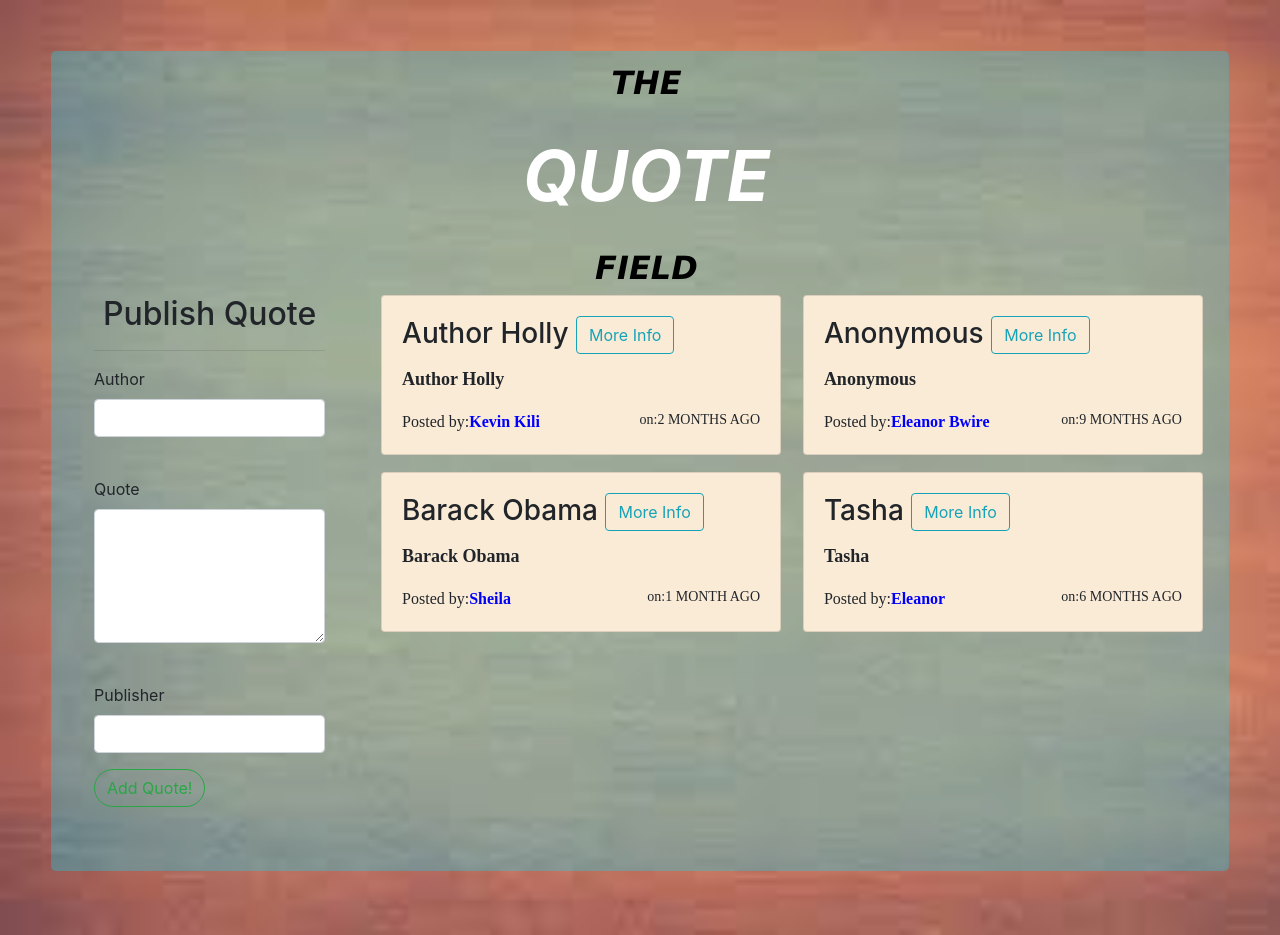
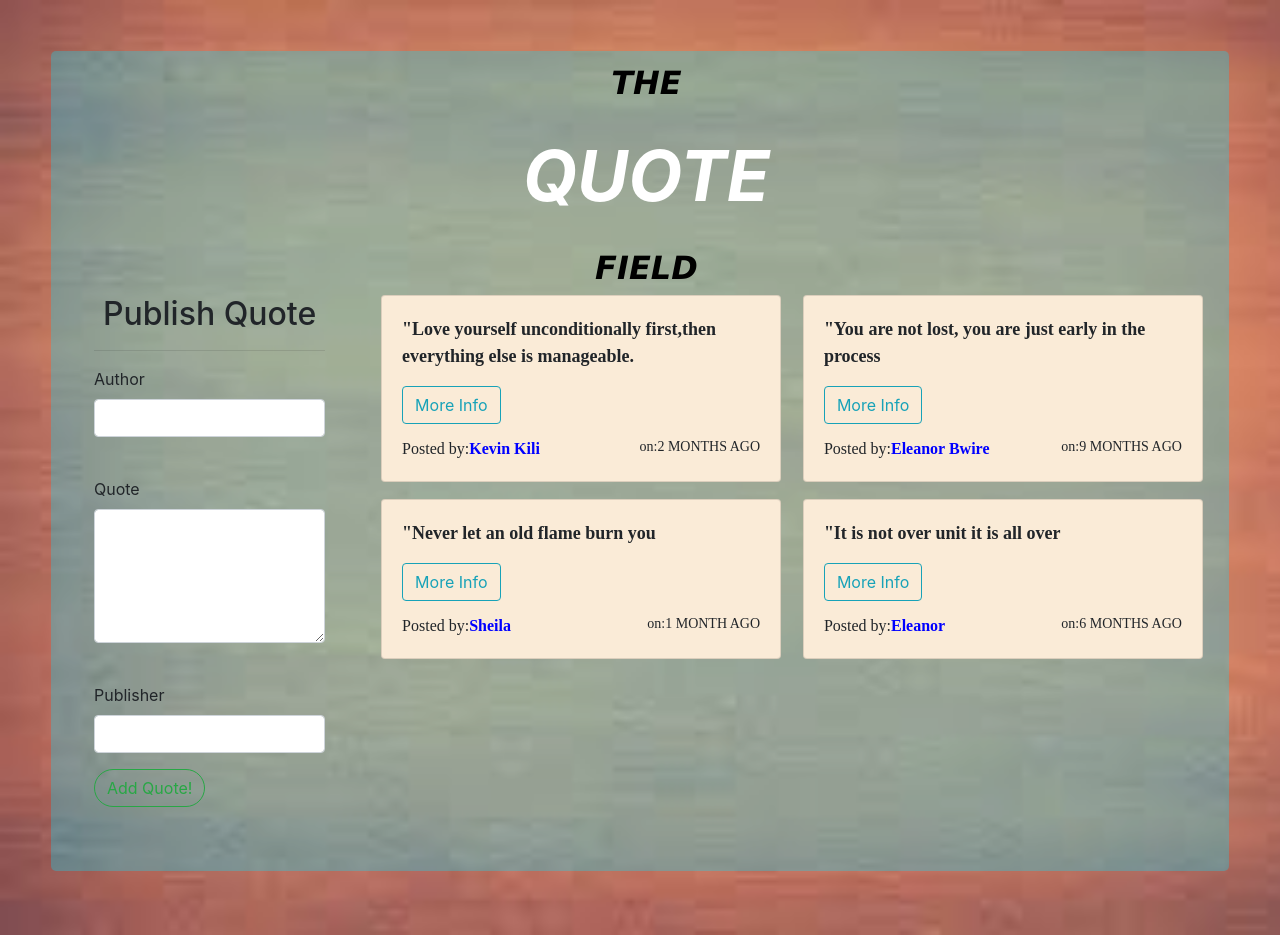
Before and after one commit to kilitasha435/quotes, an Angular app: page / in a window 1280 px wide. Built offline with nearby package versions, Linux system fonts and the light colour scheme.

Commit message:
changed quotes

```diff
--- a/src/app/like/like.component.html
+++ b/src/app/like/like.component.html
@@ -1,8 +1,4 @@
 <div class="text-centre">
-  <button (click)='likeButtonClick()' class="btn btn-outline-success btn-sm  mr-3" > <img src="https://previews.123rf.com/images/captainvector/captainvector1602/captainvector160218152/52863657-smiley-face-showing-thumbs-up.jpg" alt="" srcset="" width="30%"></button>
+  <button style="font-size:24px">Button <i class="fa fa-thumbs-up"></i></button>
   <button (click)='dislikeButtonClick'class="btn btn-outline-danger btn-sm mr-3" ></button>
 </div>
-
-
-<!-- <button class="btn btn-sm btn-success" (click)='upvote()'>{{quoty.likes}} <i class="fa fa-thumbs-up" id="like"></i></button>
-  <button class="btn btn-sm hate" id="hate" (click)='downvote()'>{{quoty.dislikes}} <i class="fa fa-thumbs-down" id="dislike"></i></button>  -->
--- a/src/app/quote-detail/quote-detail.component.css
+++ b/src/app/quote-detail/quote-detail.component.css
@@ -0,0 +1,5 @@
+/* button{ */
+    /* padding-left: 250px; */
+    /* width: 20rem; */
+    /* padding-right: 50px; */
+/* } */
--- a/src/app/quote-detail/quote-detail.component.html
+++ b/src/app/quote-detail/quote-detail.component.html
@@ -1,4 +1,4 @@
-<br>
 <p>{{quote.description}}</p>
 <p>This quote will be republished in {{quote.publishDate|dateCount}}</p>
-<button (click)='quoteBoring(true)' class="btn btn-outline-danger"  class="fa fa-trash"><i id="delete"></i></button>
+<br>
+<button (click)='quoteBoring(true)' class="btn btn-outline-danger" style="width: 5;" >Delete Quote</button>
--- a/src/app/quote/quote.component.css
+++ b/src/app/quote/quote.component.css
@@ -1,19 +1,11 @@
 @import "~bootstrap/dist/css/bootstrap.css";
 
-@font-face{
+/* @font-face{
     font-family: fantasy;
     font-size: initial;
     font-weight: normal;
     src: local(fantasy);
-}
-/* #clare{
-    background-color: linear-gradient(to bottom, rgba(5, 10, 44, 0.52), rgba(13, 9, 48, 0.73)),
-
 } */
-/* #clare{ */
-    /* background-image: linear-gradient(to bottom, rgba(5, 10, 44, 0.52), rgba(13, 9, 48, 0.73)); */
-    /* background: transparent; */
-/* } */
 h1{
     font-family: 'Special Elite', cursive;
     color: white;
--- a/src/app/quote/quote.component.html
+++ b/src/app/quote/quote.component.html
@@ -13,10 +13,14 @@
                <div class="all-cards">
                    <div *ngFor='let quote of quotes;let i= index' class="card" style="width: 25rem;">
                     <div class="card-body">
-                        <h3 class="card-title" appStrikethrough>{{quote.name}}   <button (click)='toggleDetails(i)' class="btn btn-outline-info">More Info</button></h3>
                         <p class="card-text" id="eleanor">{{quote.name}}</p>
-                        <app-quote-detail *ngIf='quote.showDescription' [quote]='quote' (isBoring)='boringQuote'></app-quote-detail>
+                        <div *ngIf='quote.showDescription'>
+                        <app-quote-detail  [quote]='quote' (isBoring)='boringQuote ($event,i)'></app-quote-detail>
+                    </div>
+                        <h3 class="card-title" appStrikethrough>{{quote.title}}  <button (click)='toggleDetails(i)' class="btn btn-outline-info">More Info</button></h3>
+
                         <span class="card-subtitle mb-2">Posted by:<span id="name">{{quote.publisher}}</span><span id="date">on:{{quote.publishDate|dateCount|uppercase}}</span><span id="datecolor"></span></span>
+
                     </div>
                 </div>
                </div>
--- a/src/app/quote/quote.component.ts
+++ b/src/app/quote/quote.component.ts
@@ -9,10 +9,10 @@ import { Quote } from '../quote';
 export class QuoteComponent implements OnInit {
   title = 'these are the wise quotes';
   quotes: Quote[] = [
-    new Quote(1,'Author Holly', "Love yourself unconditionally first,then everything else is manageable.", 'Kevin Kili',new Date(2019,12,25)),
-    new Quote(2,'Anonymous',"You are not lost, you are just early in the process", 'Eleanor Bwire',new Date(2019,5,17)),
-    new Quote(3,'Barack Obama','Never let an old flame burn you', 'Sheila',new Date(2020,1,23)),
-    new Quote(4,'Tasha','It is not over unit it is all over','Eleanor',new Date(2019,8,21)),
+    new Quote(1,'"Love yourself unconditionally first,then everything else is manageable.', "Author Holly ", 'Kevin Kili',new Date(2019,12,25)),
+    new Quote(2,'"You are not lost, you are just early in the process',"Paul Gichuki", 'Eleanor Bwire',new Date(2019,5,17)),
+    new Quote(3,'"Never let an old flame burn you','Eleanor', 'Sheila',new Date(2020,1,23)),
+    new Quote(4,'"It is not over unit it is all over','Tasha','Eleanor',new Date(2019,8,21)),
 
   ];
 
```
